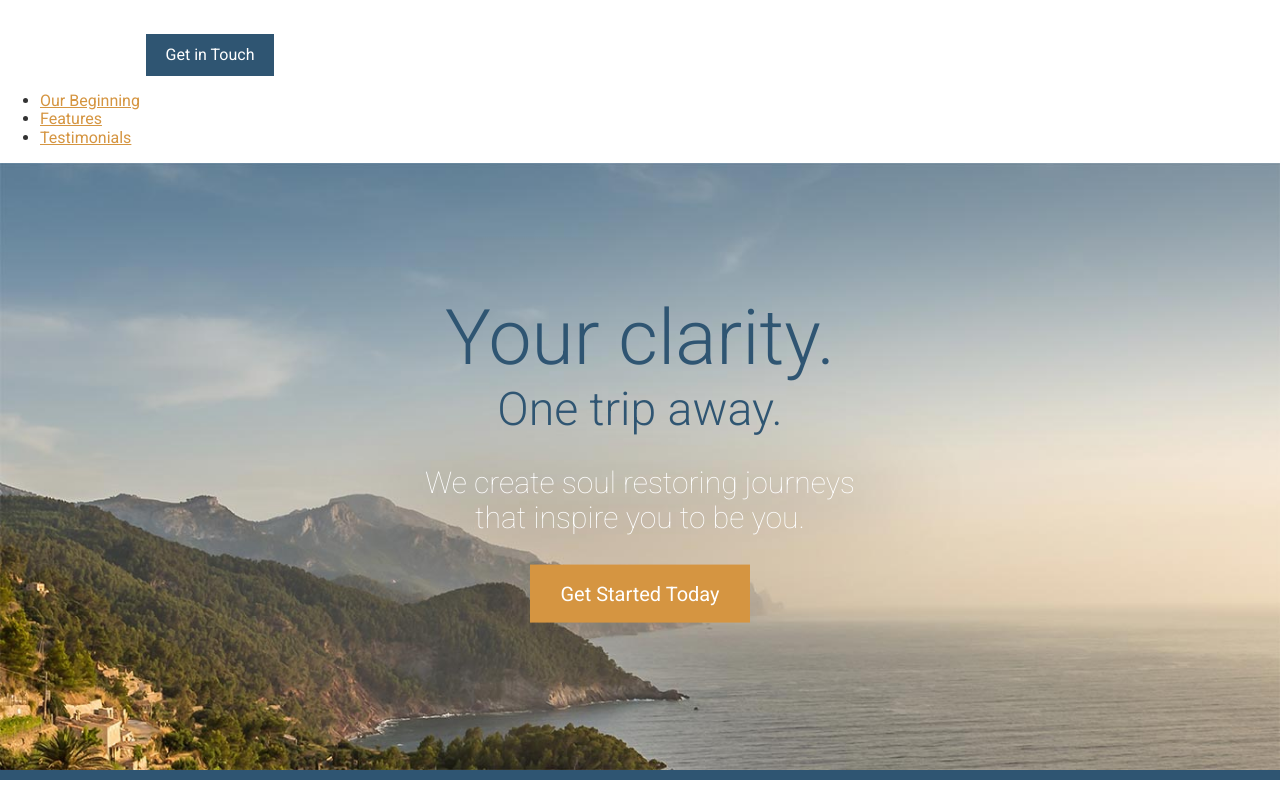
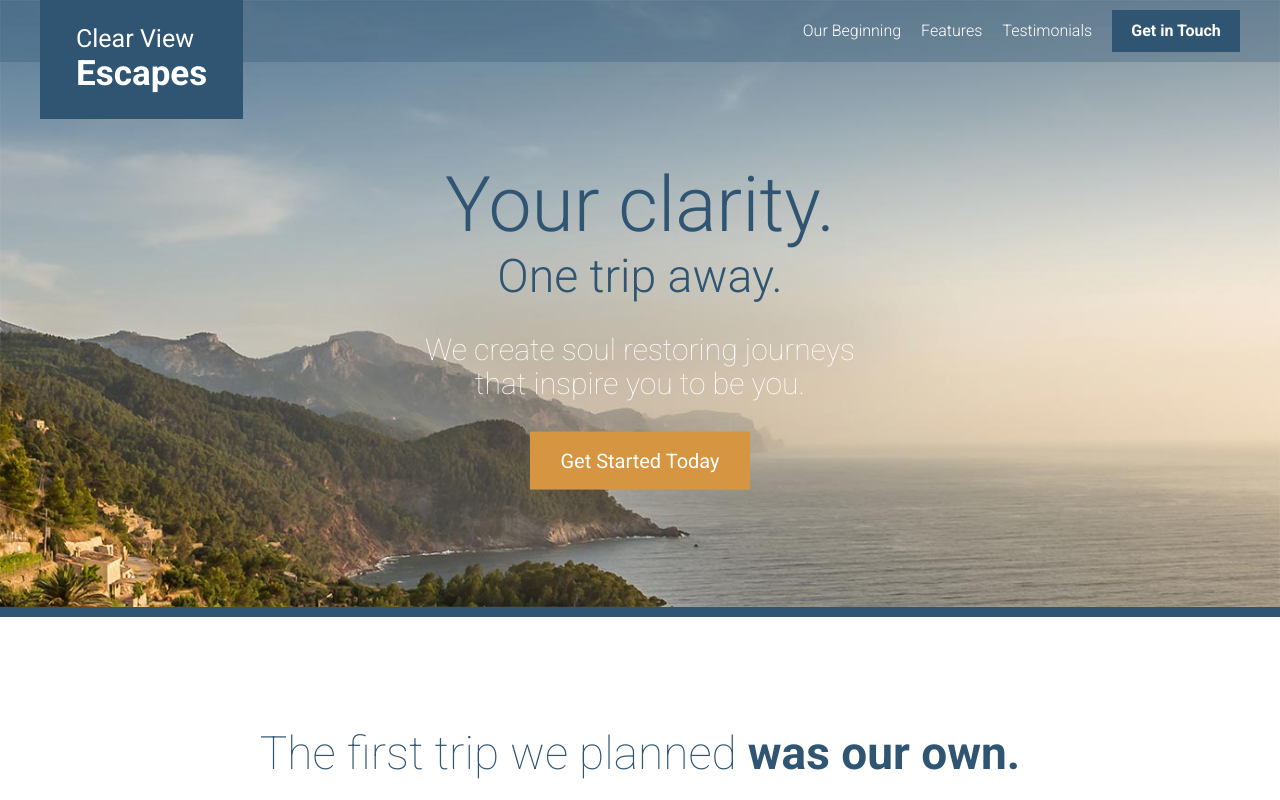
Before and after one commit to rene-ph/Travel, a website: page app/index.html in a window 1280 px wide. Shown: the top 800 px of the page. Drawn offline with Linux system fonts and the light colour scheme.

Commit message:
Added header

```diff
--- a/app/assets/styles/modules/_large-hero.css
+++ b/app/assets/styles/modules/_large-hero.css
@@ -6,12 +6,17 @@
     display: block;
   }
   &__text-content {
+    padding-top: 88px;
     position: absolute;
     top: 50%;
     transform: translateY(-50%);
     left: 0;
     width: 100%;
     text-align: center;
+
+    @mixin atMedium {
+      padding-top: 60px;
+    }
   }
 
   &__title {
--- /dev/null
+++ b/app/assets/styles/modules/_primary-nav.css
@@ -0,0 +1,26 @@
+.primary-nav {
+
+  &--pull-right {
+    float: right;
+  }
+
+  ul {
+    margin: 0;
+    padding: 0;
+    @mixin clearfix;
+  }
+
+  li {
+    list-style: none;
+    float: left;
+    padding-right: 20px;
+  }
+
+  a {
+    color: #fff;
+    text-decoration: none;
+    font-weight: 300;
+    display: block;
+    padding: 12px 0;
+  }
+}
--- /dev/null
+++ b/app/assets/styles/modules/_site-header.css
@@ -0,0 +1,57 @@
+.site-header {
+  padding: 10px 0;
+  position: absolute;
+  width: 100%;
+  z-index: 2;
+  background-color:rgba($mainBlue, 0.3);
+
+  &__btn-container {
+    float: right;
+  }
+
+  &__logo {
+    position: absolute;
+    top: 0;
+    background-color: $mainBlue;
+    padding: 25px 36px;
+    left: 50%;
+    transform: translateX(-50%) scale(.8);
+    transform-origin: 50% 0;
+
+    @mixin atMedium {
+      left: auto;
+      transform: translateX(0);
+    }
+  }
+
+  &__company {
+    color: #fff;
+    font-size: 25px;
+
+    strong {
+      display: block;
+      font-size: 35px;
+    }
+  }
+
+  &__menu-content {
+     display: none;
+
+    @mixin atMedium {
+      display: block;
+    }
+  }
+
+  &__menu-icon {
+    width: 20px;
+    height: 20px;
+    background-color: #fff;
+    position: absolute;
+    top: 10px;
+    right: 10px;
+
+    @mixin atMedium {
+      display: none;
+    }
+  }
+}
--- a/app/assets/styles/styles.css
+++ b/app/assets/styles/styles.css
@@ -13,3 +13,5 @@
 @import "modules/_feature-item";
 @import "modules/_testimonial";
 @import "modules/_site-footer";
+@import "modules/_site-header";
+@import "modules/_primary-nav";
--- a/app/index.html
+++ b/app/index.html
@@ -10,16 +10,28 @@
   <link rel="stylesheet" href="temp/styles/styles.css"/>
 </head>
 <body>
-  <header>
-    <img src="assets/images/icons/clear-view-escapes.svg">
+  <header class="site-header">
+    <div class="wrapper">
+      <div class="site-header__logo">
+        <div class="site-header__company">Clear View <strong>Escapes<strong></div>
+      </div>
+
+       <div class="site-header__menu-icon">
+       </div>
+
+       <div class="site-header__menu-content">
+         <div class="site-header__btn-container">
            <a class="btn" href="#">Get in Touch</a>
-    <nav>
+         </div>
+         <nav class="primary-nav primary-nav--pull-right">
            <ul>
              <li><a href="#our-beginning">Our Beginning</a></li>
              <li><a href="#features">Features</a></li>
              <li><a href="#testimonials">Testimonials</a></li>
            </ul>
          </nav>
+       </div>
+    </div>
   </header>
 
   <div class="large-hero">
--- a/app/temp/styles/styles.css
+++ b/app/temp/styles/styles.css
@@ -435,6 +435,7 @@ p {
 }
 
 .large-hero__text-content {
+  padding-top: 88px;
   position: absolute;
   top: 50%;
   -webkit-transform: translateY(-50%);
@@ -442,6 +443,13 @@ p {
   left: 0;
   width: 100%;
   text-align: center;
+}
+
+@media (min-width: 800px) {
+
+  .large-hero__text-content {
+    padding-top: 60px;
+  }
 }
 
 .large-hero__title {
@@ -834,3 +842,102 @@ p {
     margin-bottom: 0;
   }
 }
+
+.site-header {
+  padding: 10px 0;
+  position: absolute;
+  width: 100%;
+  z-index: 2;
+  background-color: rgba(47,85,114, 0.3);
+}
+
+.site-header__btn-container {
+  float: right;
+}
+
+.site-header__logo {
+  position: absolute;
+  top: 0;
+  background-color: #2f5572;
+  padding: 25px 36px;
+  left: 50%;
+  -webkit-transform: translateX(-50%) scale(.8);
+          transform: translateX(-50%) scale(.8);
+  -webkit-transform-origin: 50% 0;
+          transform-origin: 50% 0;
+}
+
+@media (min-width: 800px) {
+
+  .site-header__logo {
+    left: auto;
+    -webkit-transform: translateX(0);
+            transform: translateX(0);
+  }
+}
+
+.site-header__company {
+  color: #fff;
+  font-size: 25px;
+}
+
+.site-header__company strong {
+  display: block;
+  font-size: 35px;
+}
+
+.site-header__menu-content {
+  display: none;
+}
+
+@media (min-width: 800px) {
+
+  .site-header__menu-content {
+    display: block;
+  }
+}
+
+.site-header__menu-icon {
+  width: 20px;
+  height: 20px;
+  background-color: #fff;
+  position: absolute;
+  top: 10px;
+  right: 10px;
+}
+
+@media (min-width: 800px) {
+
+  .site-header__menu-icon {
+    display: none;
+  }
+}
+
+.primary-nav--pull-right {
+  float: right;
+}
+
+.primary-nav ul {
+  margin: 0;
+  padding: 0;
+}
+
+.primary-nav ul::after {
+  content: "";
+  clear: both;
+  display: table;
+}
+
+.primary-nav li {
+  list-style: none;
+  float: left;
+  padding-right: 20px;
+}
+
+.primary-nav a {
+  color: #fff;
+  text-decoration: none;
+  font-weight: 300;
+  display: block;
+  padding: 12px 0;
+}
--- a/gulp/tasks/styles.js
+++ b/gulp/tasks/styles.js
@@ -4,11 +4,12 @@ autoprefixer = require('autoprefixer'),
 cssvars = require('postcss-simple-vars'),
 nested = require('postcss-nested'),
 cssImport = require('postcss-import'),
-mixins = require("postcss-mixins");
+mixins = require("postcss-mixins"),
+hexrgba = require("postcss-hexrgba");
 
 gulp.task('styles', function() {
   return gulp.src('./app/assets/styles/styles.css')
-    .pipe(postcss([cssImport, mixins, cssvars, nested, autoprefixer]))
+    .pipe(postcss([cssImport, mixins, cssvars, nested, hexrgba, autoprefixer]))
     .on('error', function(errorInfo){
       console.log(errorInfo.toString());
       this.emit('end');
--- a/package.json
+++ b/package.json
@@ -11,6 +11,7 @@
     "gulp": "^3.9.1",
     "gulp-postcss": "^6.1.1",
     "gulp-watch": "^4.3.5",
+    "postcss-hexrgba": "^0.2.1",
     "postcss-import": "^9.0.0",
     "postcss-mixins": "^5.4.1",
     "postcss-nested": "^1.0.0",
```
Lines whose indentation alone changed are shown as unchanged.
